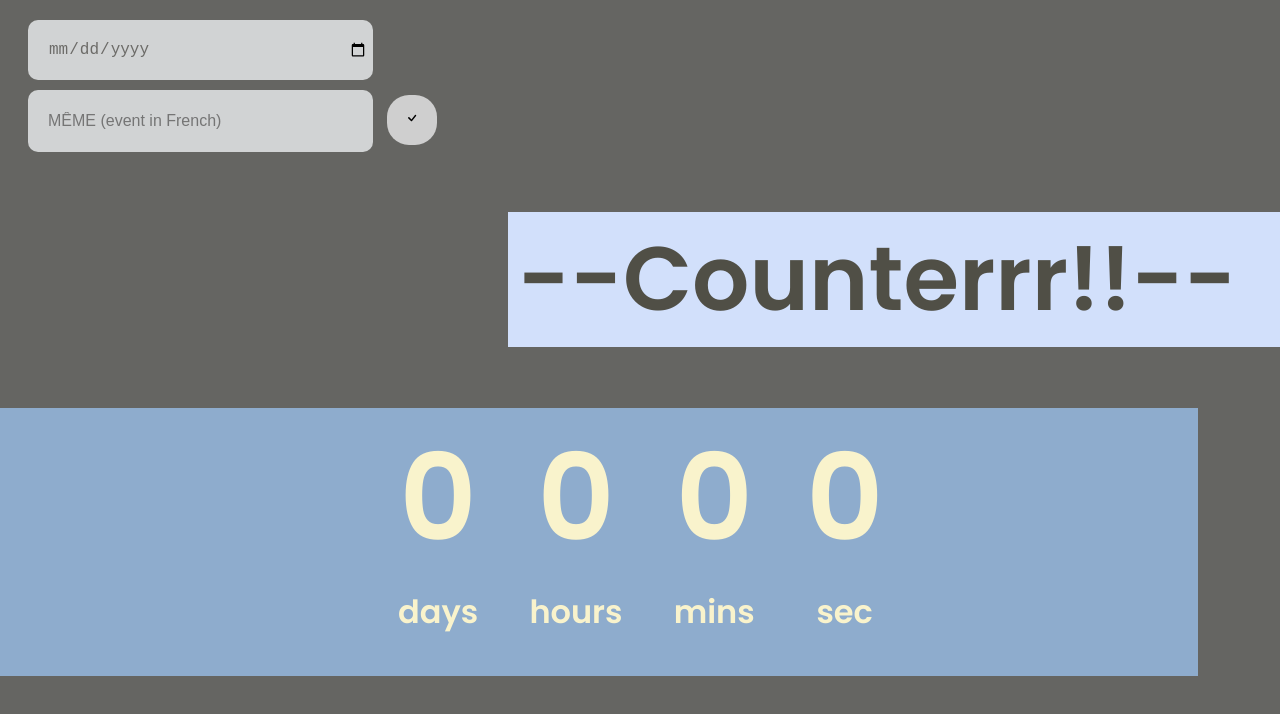
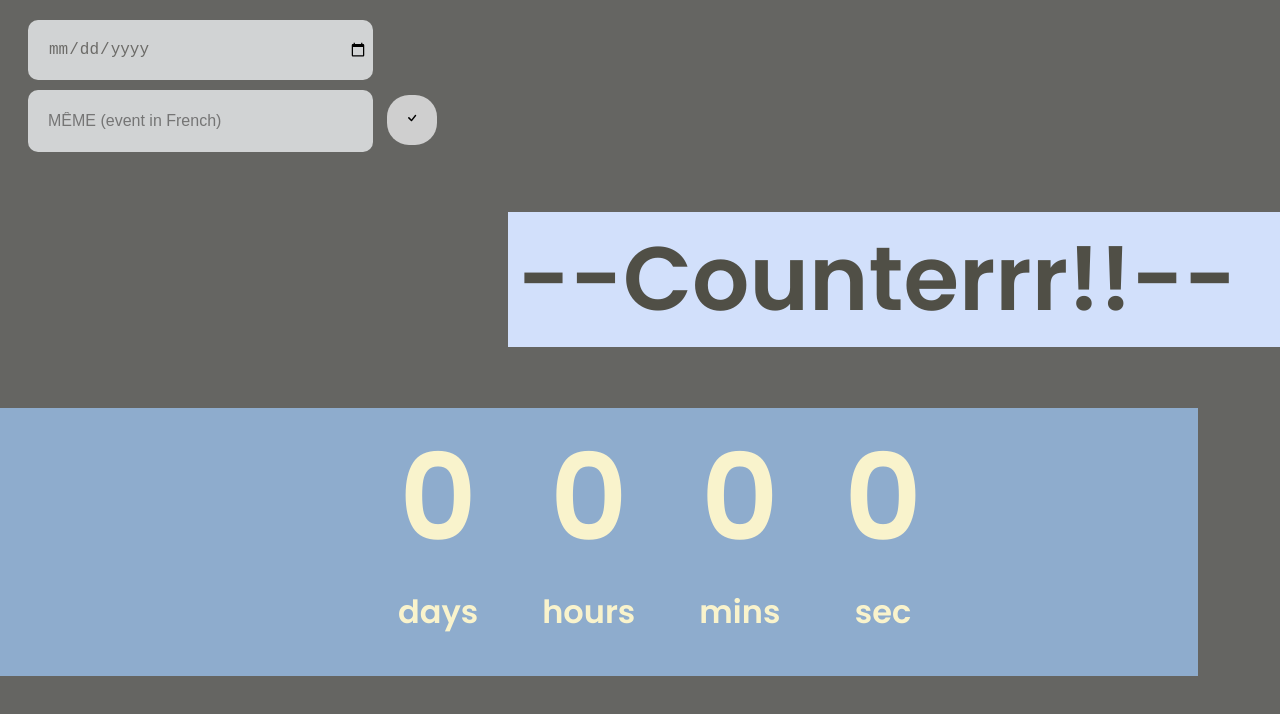
Before and after one commit to Ms3314/A-simple-counterapp, a plain HTML site: page index.html in a window 1280 px wide. Shown: the top 714 px of the page. Drawn offline with Linux system fonts and the light colour scheme.

Commit message:
Update style.css

```diff
--- a/style.css
+++ b/style.css
@@ -15,7 +15,7 @@ body{
     padding-right: 200px;
     padding-bottom: 40px;
     font-weight: 900;
-    gap: 3.2rem;
+    gap: 4rem;
     width: 600px;
     background-color: #8EACCD;
     color: #F9F3CC;
```
